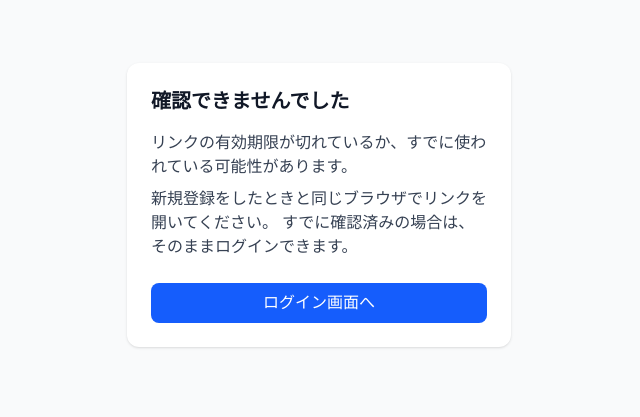
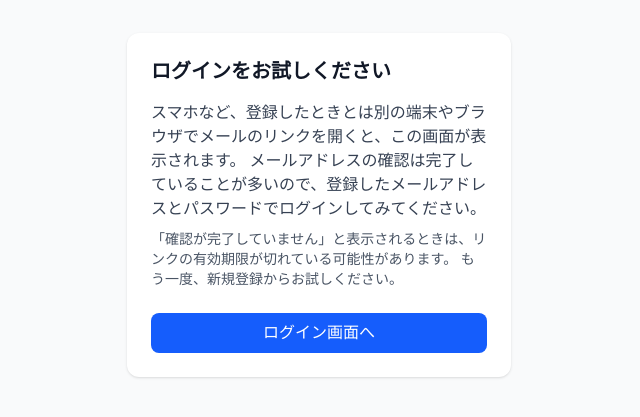
Before and after one commit to ha4runa-stack/subsc-manager, a Next.js app: page /auth/error in a window 1280 px wide. Shown: the part 195-612 px from the top of the page, without its empty margins (321-961 px from the left). Built offline with nearby package versions, Linux system fonts and the light colour scheme.

Commit message:
認証: 別端末で確認リンクを開いたときの案内を分かりやすくする
Co-Authored-By: Claude Opus 5.5 <noreply@anthropic.com>

```diff
--- a/src/app/auth/actions.ts
+++ b/src/app/auth/actions.ts
@@ -111,7 +111,7 @@ export async function signup(
   return {
     error: null,
     message:
-      "確認メールを送信しました。メールに書かれたリンクを開くと登録が完了します。",
+      "確認メールを送信しました（英語のメールが届きます）。メールのリンクを開くと登録が完了します。別の端末で開いて「ログインをお試しください」と表示された場合は、そのままログインしてください。",
   };
 }
 
--- a/src/app/auth/error/page.tsx
+++ b/src/app/auth/error/page.tsx
@@ -1,17 +1,22 @@
 // 確認メールのリンクがうまく使えなかったときに表示するページ
+//
+// よくある原因は「登録したときとは別の端末・ブラウザでリンクを開いた」場合。
+// このときメールアドレスの確認は Supabase 側で完了しているので、ログインすれば使える。
+// そのため「失敗」と伝えるのではなく、次にすること（ログイン）を案内する。
 import Link from "next/link";
 
 export default function AuthErrorPage() {
   return (
     <main className="flex flex-1 items-center justify-center p-4">
       <div className="w-full max-w-sm rounded-xl bg-white p-6 shadow-sm">
-        <h1 className="mb-4 text-xl font-bold">確認できませんでした</h1>
+        <h1 className="mb-4 text-xl font-bold">ログインをお試しください</h1>
         <p className="mb-2 text-gray-700">
-          リンクの有効期限が切れているか、すでに使われている可能性があります。
+          スマホなど、登録したときとは別の端末やブラウザでメールのリンクを開くと、この画面が表示されます。
+          メールアドレスの確認は完了していることが多いので、登録したメールアドレスとパスワードでログインしてみてください。
         </p>
-        <p className="mb-6 text-gray-700">
-          新規登録をしたときと同じブラウザでリンクを開いてください。
-          すでに確認済みの場合は、そのままログインできます。
+        <p className="mb-6 text-sm text-gray-600">
+          「確認が完了していません」と表示されるときは、リンクの有効期限が切れている可能性があります。
+          もう一度、新規登録からお試しください。
         </p>
         <Link
           href="/login"
```
